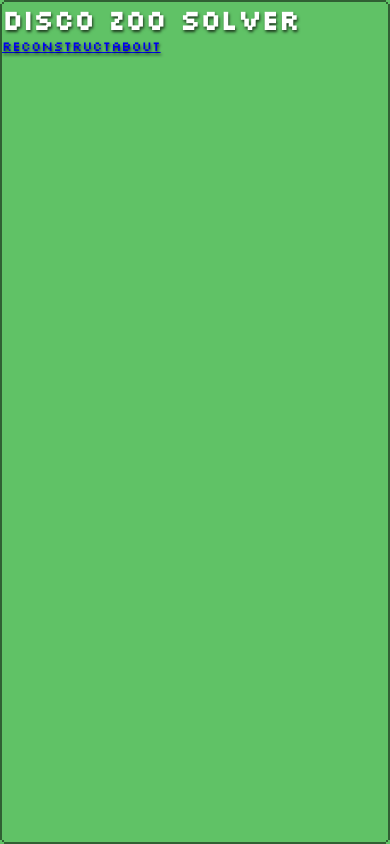
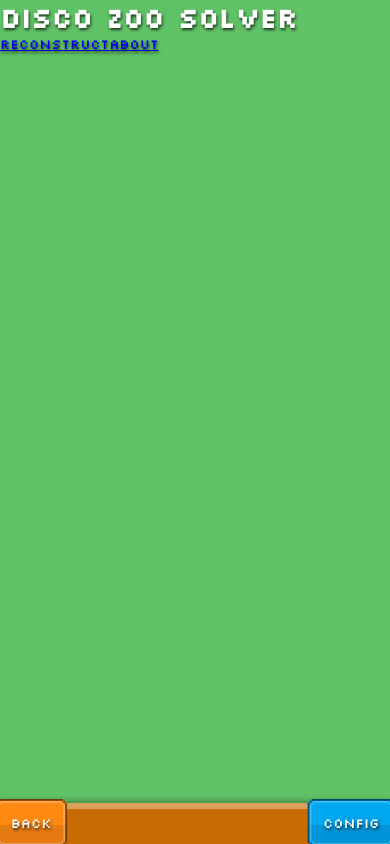
Before and after one commit to derJunker/disco-zoo-solver, a Vue app in the folder frontend/: page / in a window 390 px wide. Built offline with nearby package versions, Linux system fonts and the light colour scheme.

Commit message:
made it nicer for mobile

```diff
--- a/frontend/src/assets/global.css
+++ b/frontend/src/assets/global.css
@@ -104,14 +104,18 @@
 
 html {
     font-size: min(max(var(--font-size), 8px), 16px);
-    background-color: var(--background-color);
+    background-color: black;
     font-family: var(--font-family), serif;
     color: var(--text-color);
     text-shadow: var(--text-shadow);
 }
 
 html, body, #app, #router-view {
-    height: 100%;
+    height: 100dvh;
+}
+
+#app {
+    background: var(--background-color);
 }
 
 .wood-menu {
--- a/frontend/src/router/index.ts
+++ b/frontend/src/router/index.ts
@@ -34,7 +34,7 @@ const routes: Array<RouteRecordRaw> = [
   {
     path: '/',
     name: 'home',
-    component: () => import(/* webpackChunkName: "about" */ '../views/HomeVue.vue')
+    component: () => import(/* webpackChunkName: "about" */ '../views/HomeView.vue')
   }
 ]
 
--- /dev/null
+++ b/frontend/src/views/HomeView.vue
@@ -0,0 +1,35 @@
+<template>
+  <div class="home-view">
+    <div class="home-view-content">
+      <h1>Disco Zoo Solver</h1>
+      <router-link to="/reconstruct">Reconstruct</router-link>
+      <router-link to="/about">About</router-link>
+    </div>
+    <menu-bar :on-first-button-click="console.log" first-color-class="color-action-neutral-1" first-button-name="back"
+              :on-second-button-click="console.log" second-color-class="color-action-neutral-2"
+              second-button-name="config"/>
+  </div>
+
+
+</template>
+
+<style scoped>
+.home-view {
+  display: flex;
+  flex-direction: column;
+  justify-content: space-between;
+}
+.home-view-content {
+  flex: 1;
+}
+</style>
+
+<script lang="ts">
+import MenuBar from "@/components/MenuBar.vue";
+import {defineComponent} from "vue";
+
+export default defineComponent({
+  name: 'HomeView',
+  components: {MenuBar}
+});
+</script>
--- a/frontend/src/views/HomeVue.vue
+++ /dev/null
@@ -1,7 +0,0 @@
-<template>
-  <div class="rounded">
-    <h1>Disco Zoo Solver</h1>
-    <router-link to="/reconstruct">Reconstruct</router-link>
-    <router-link to="/about">About</router-link>
-  </div>
-</template>
```
